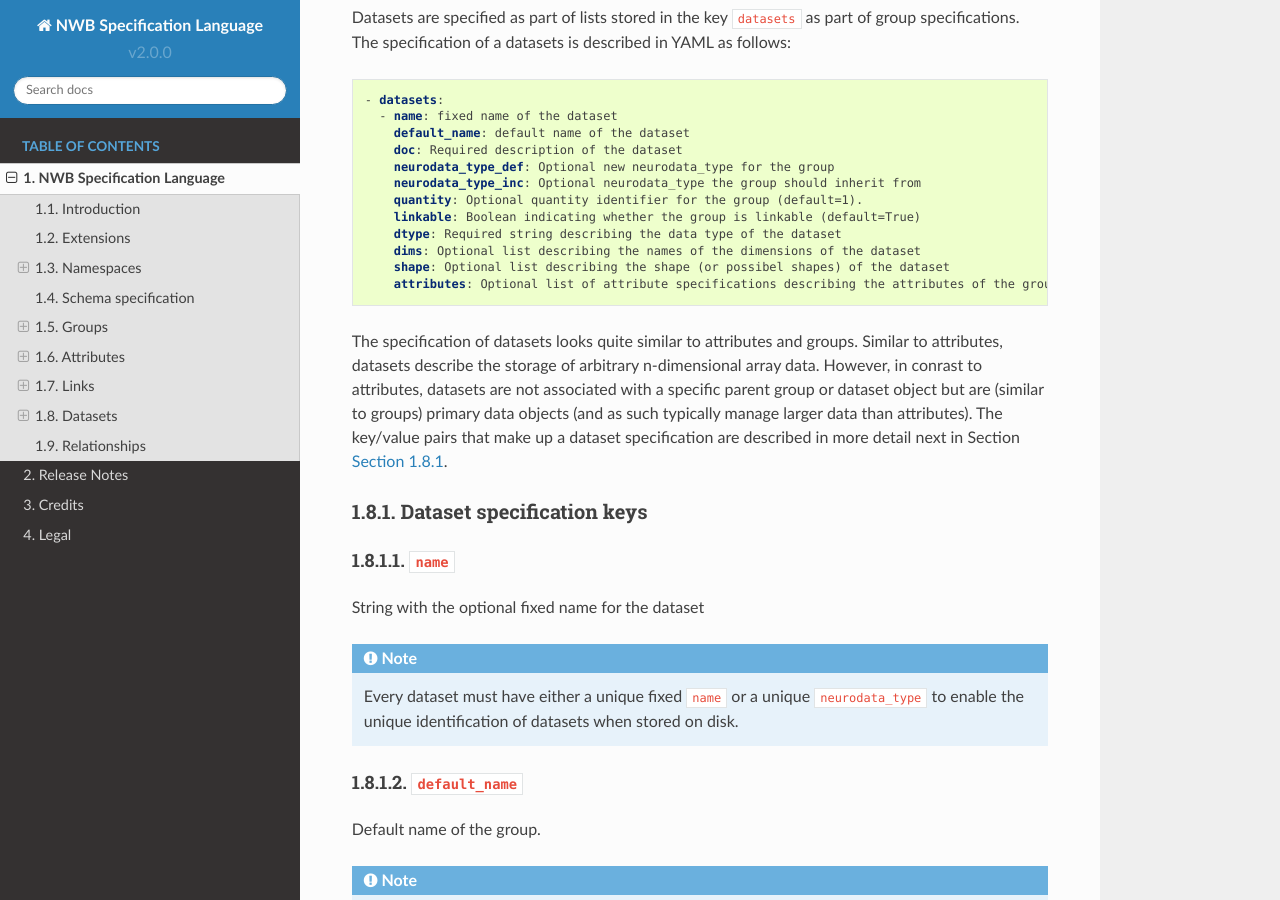
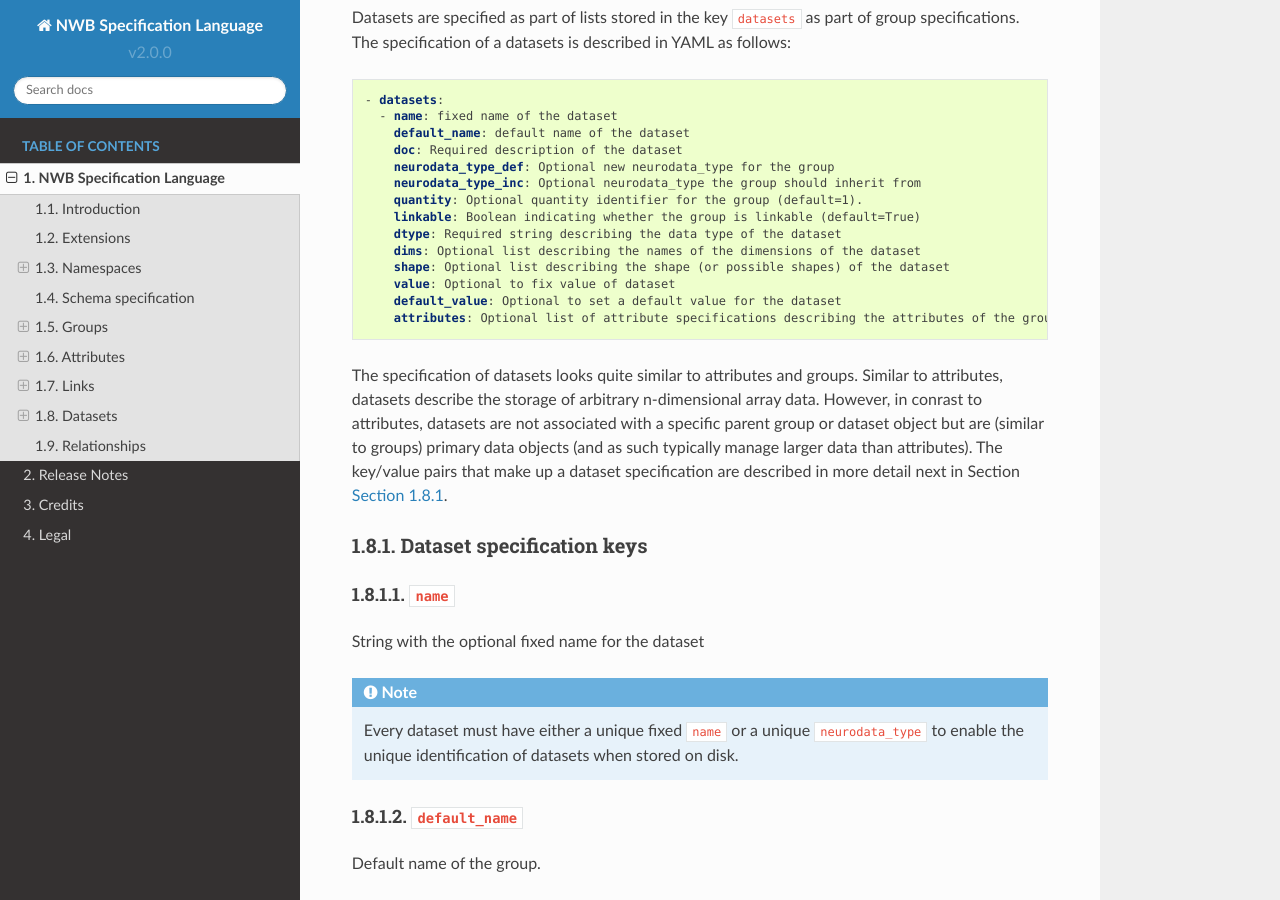
Before and after one commit to NeurodataWithoutBorders/nwb-schema, a Sphinx documentation site: the page built from docs/language/source/specification_language_description.rst, in a window 1280 px wide and 900 px high, scrolled down 16163 px. Built offline with Sphinx 7.4.7 and the Read the Docs theme 2.0.0, drawn with Linux system fonts in a browser that asks for light colours; some of the changed text lies outside the part shown.

Commit message:
add value and default_value to dataset

```diff
--- a/docs/language/source/specification_language_description.rst
+++ b/docs/language/source/specification_language_description.rst
@@ -759,6 +759,7 @@
 
 Optional boolean key describing whether the attribute is required. Default value is True.
 
+.. _sec-value:
 
 ``value``
 ^^^^^^^^^
@@ -767,6 +768,7 @@
 the attribute has a variable value to be determined by the user (or API) in accordance with
 the current data.
 
+.. _sec-default_value:
 
 ``default_value``
 ^^^^^^^^^^^^^^^^^
@@ -849,7 +851,9 @@
         linkable: Boolean indicating whether the group is linkable (default=True)
         dtype: Required string describing the data type of the dataset
         dims: Optional list describing the names of the dimensions of the dataset
-        shape: Optional list describing the shape (or possibel shapes) of the dataset
+        shape: Optional list describing the shape (or possible shapes) of the dataset
+        value: Optional to fix value of dataset
+        default_value: Optional to set a default value for the dataset
         attributes: Optional list of attribute specifications describing the attributes of the group
 
 The specification of datasets looks quite similar to attributes and groups. Similar to
@@ -929,6 +933,11 @@
 List describing the names of the dimensions of the dataset. Same as for attributes. See :numref:`sec-dims` for details.
 
 
+``value`` and ``default_value``
+^^^^^^^^^^^^^^^^^^^^^^^^^^^^^^^
+Same as for attributes. See :numref:`sec-value` and :numref:`sec-default_value` for details.
+
+
 ``attributes``
 ^^^^^^^^^^^^^^
 
```
